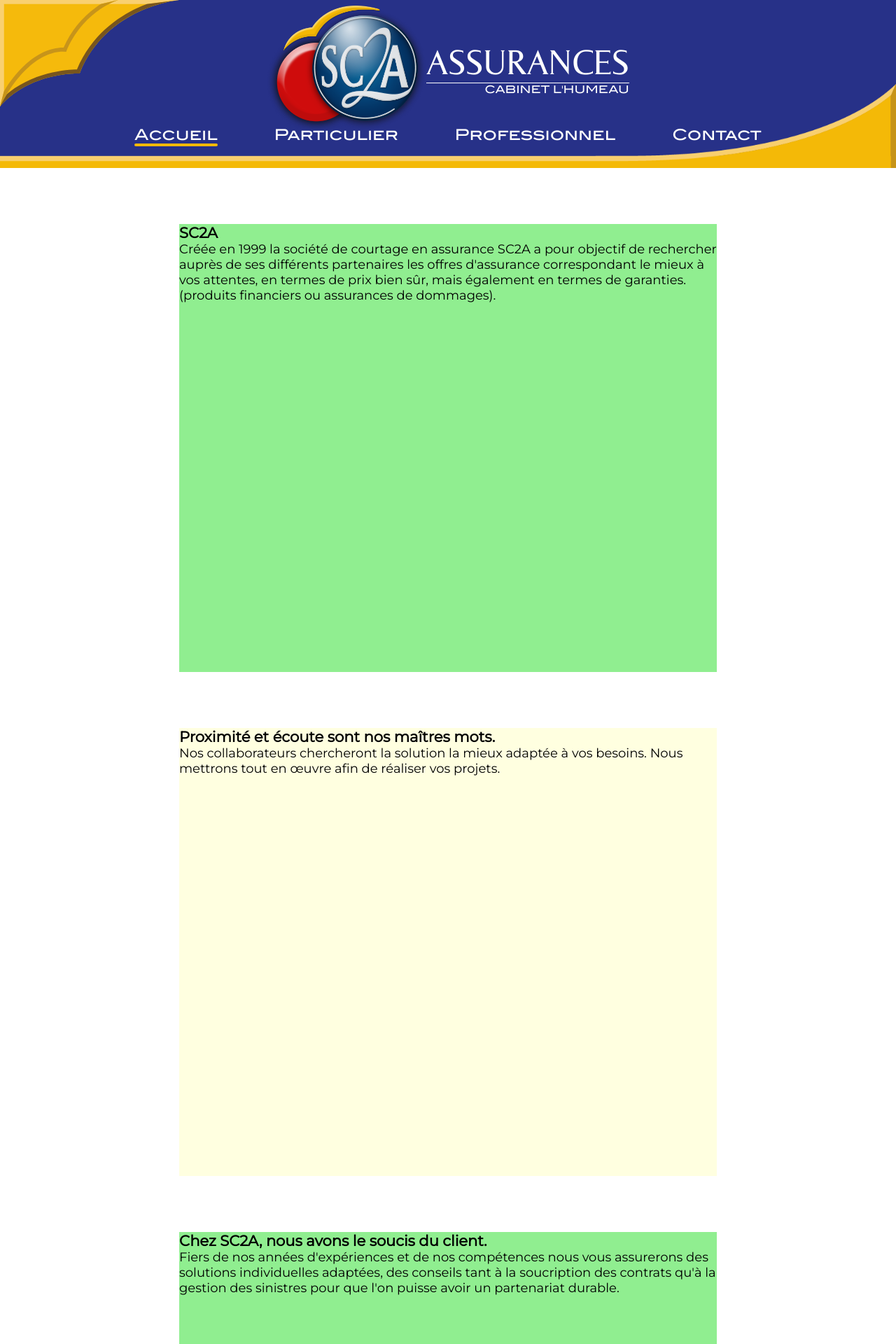
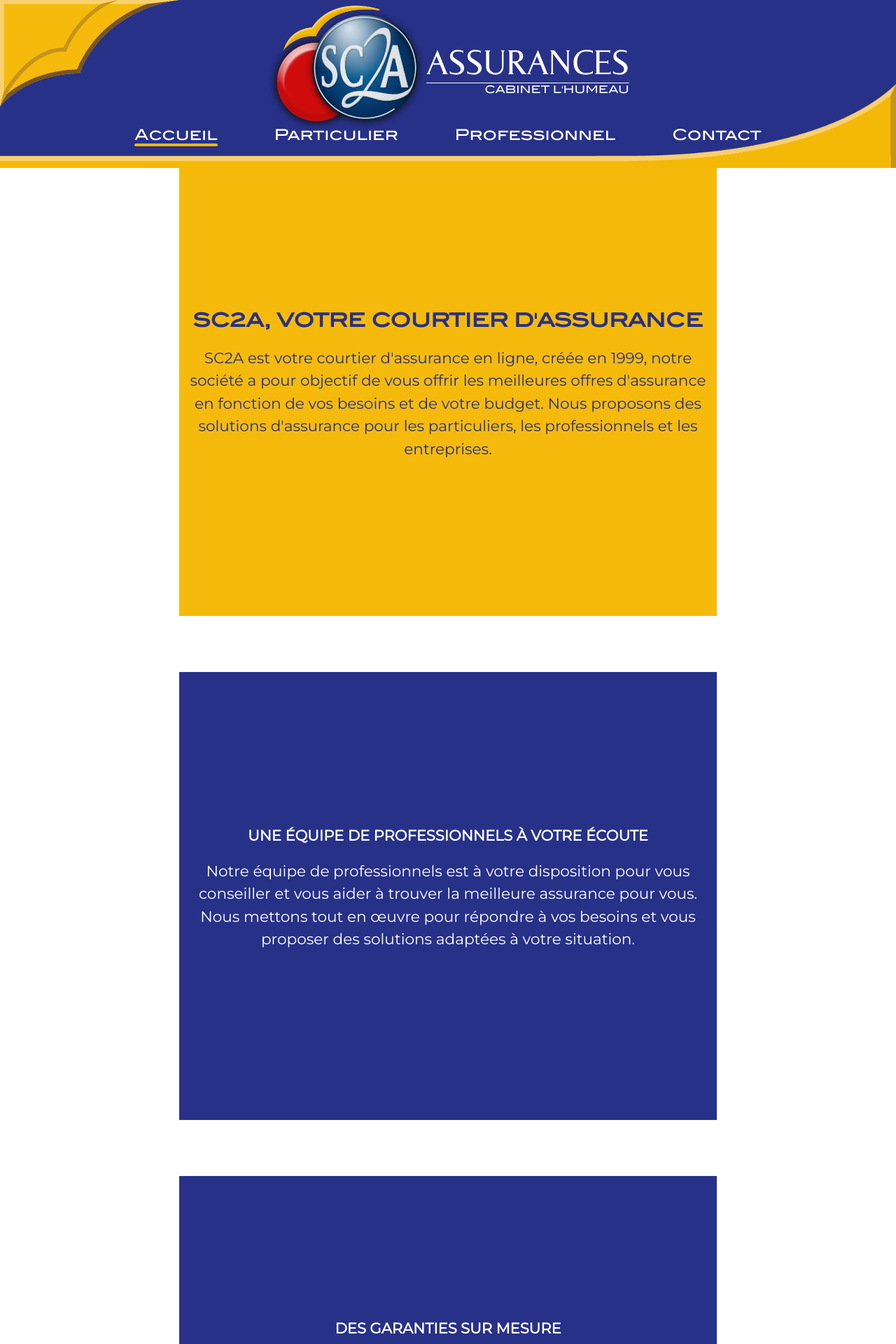
Before and after one commit to al-humea/sc2a-website, a Vue app: page /Accueil in a window 1280 px wide. Shown: the top 1920 px of the page at 70% size. Built offline with nearby package versions, Linux system fonts and the light colour scheme.

Commit message:
Small changes to mentions légales and front page :)

```diff
--- a/src/App.vue
+++ b/src/App.vue
@@ -66,7 +66,3 @@ export default {
 		}
 	}
 </style>
-
-
-
-FICHIER CSS AVEC LES TRANSITIONS
--- a/src/views/Accueil.vue
+++ b/src/views/Accueil.vue
@@ -2,29 +2,24 @@
 	<div>
 		<div class="content">
 			<div class="page" id="first">
-			<h3>SC2A</h3>
+				<h2>SC2A, votre courtier d'assurance</h2>
 				<p>
-				Créée en 1999 la société de courtage en assurance SC2A a pour objectif de rechercher auprès de ses
-				différents partenaires les offres d'assurance correspondant le mieux à vos attentes, en termes de prix bien sûr,
-				mais également en termes de garanties. (produits financiers ou assurances de dommages).
+					SC2A est votre courtier d'assurance en ligne, créée en 1999, notre société a pour objectif de vous offrir les meilleures offres d'assurance en fonction de vos besoins et de votre budget. Nous proposons des solutions d'assurance pour les particuliers, les professionnels et les entreprises.
 				</p>
 			</div>
 			<div class="page" id="second">
-			<h3>Proximité et écoute sont nos maîtres mots.</h3>
-			<p>Nos collaborateurs chercheront la solution la mieux adaptée à vos besoins.
-				Nous mettrons tout en œuvre afin de réaliser vos projets.</p>
+				<h3>Une équipe de professionnels à votre écoute</h3>
+				<p>Notre équipe de professionnels est à votre disposition pour vous conseiller et vous aider à trouver la meilleure assurance pour vous. Nous mettons tout en œuvre pour répondre à vos besoins et vous proposer des solutions adaptées à votre situation.</p>
 			</div>
 			<div class="page" id="third">
-			<h3>Chez SC2A, nous avons le soucis du client.</h3>
+				<h3>Des garanties sur mesure</h3>
 				<p>
-				Fiers de nos années d'expériences et de nos compétences nous vous assurerons des
-				solutions individuelles adaptées, des conseils tant à la soucription des contrats qu'à la gestion des sinistres pour que l'on puisse avoir un
-				partenariat durable.
+					Nous avons 30 ans d'expérience dans le domaine de l'assurance, et nous mettons cette expérience à votre disposition pour vous proposer des garanties sur mesure. Nous vous accompagnons tout au long de votre contrat d'assurance, depuis la souscription jusqu'à la gestion des sinistres.
 				</p>
 			</div>
 			<div class="page" id="last">
-			<p>En tant que courtier d'assurances indépendant et avec plus de 30 années d'expérience, SC2A sera à vos côtés qu'il s'agisse de vous assurer
-				personnellement, d'assurer votre famille, d'assurer vos biens, ou vos outils de travail.</p>
+				<h3>Des tarifs compétitifs</h3>
+				<p>En tant que courtier d'assurance indépendant, nous avons accès à un large panel d'offres d'assurance. Nous négocions pour vous les meilleurs tarifs pour assurer vous, votre famille, vos biens et vos outils de travail.</p>
 			</div>
 		</div>
 		<FooterBar/>
@@ -52,7 +47,7 @@
 
 <style scoped>
 	.content {
-		margin: 10vh auto;
+		margin:auto;
 		display: flex;
 		flex-direction: column;
 		gap: 10vh;
@@ -62,12 +57,29 @@
 		height: 80vh;
 		display: flex;
 		flex-direction: column;
+		align-items: center;
+		justify-content: center;
+		text-align: center;
+		color: #273188;
 	}
 
-	.page:nth-child(even){
-		background-color: lightyellow;
+	#first {
+		background-color: #F5BA0C;
 	}
-	.page:nth-child(odd){
-		background-color: lightgreen;
+	#second, #third, #last {
+		background-color: #273188;
+		color: white;
 	}
+	h2, h3 {
+		margin: 0;
+		padding: 0;
+		text-transform: uppercase;
+		font-weight: bold;
+	}
+	p {
+		font-size: 1.2em;
+		line-height: 1.5em;
+		margin: 1em 0;
+	}
+
 </style>
--- a/src/views/MentionsLegales.vue
+++ b/src/views/MentionsLegales.vue
@@ -58,11 +58,7 @@ import FooterBar from '@/components/FooterBar.vue';
 			<div id="Editeur">
 				<h2>Editeur</h2>
 				<table>
-				<tr><td colspan="2">SARL SC2A</td></tr>
-				<tr>
-					<td colspan="2">63 AV JEAN LOLIVE 93500 PANTIN</td>
-				</tr>
-				<tr></tr>
+					<tr><td colspan="2" style="text-decoration:underline">SARL SC2A, 63 AV JEAN LOLIVE 93500 PANTIN</td></tr>
 					<tr>
 						<td>Directeur de la publication :</td>
 						<td>Christophe L’HUMEAU / Guillaume L’HUMEAU</td>
@@ -75,14 +71,19 @@ import FooterBar from '@/components/FooterBar.vue';
 			</div>
 			<div id="Hebergeur">
 				<h2>Hebergeur (Mettre à jour)</h2>
-				<p>ORANGE<br>Société anonyme au capital de 10 640 226 396 euros, RCS Nanterre 380 129 866<br>
-				Siège social</p>
+				<table>
+					<tr><td colspan="2">ORANGE<br>Société anonyme au capital de 10 640 226 396 euros, RCS Nanterre 380 129 866</td></tr>
+					<tr>
+						<td>Siège social</td>
+						<td>
 							<ul>
 								<li>111, quai du Président Roosevelt, 92130 ISSY-LES-MOULINEAUX</li>
 								<li>et domiciliée pour les besoins des présentes,1 avenue Nelson Mandela</li>
 								<li>, 94745 ARCUEIL</li>
 							</ul>
-				<p>Télephone : +33 1 44 44 22 22</p>
+						</td>
+					</tr>
+				</table>
 			</div>
 			<div id="Conditions">
 				<h2>Conditions Générales</h2>
@@ -126,6 +127,12 @@ import FooterBar from '@/components/FooterBar.vue';
 </template>
 
 <style scoped>
+	.content {
+		margin: 8vh auto;
+		color: #555;
+		font-size: 1.2em;
+		line-height: 1.6em;
+	}
 	div + div{
 		margin-top: 2vh;
 	}
@@ -138,9 +145,62 @@ import FooterBar from '@/components/FooterBar.vue';
 		color: black;
 		font-family: Helvetica, Arial, sans-serif;
 	}
+	td, th {
+		padding: .5em;
+		border: 1px solid #ddd;
+	}
 	/*
 	** N'OUBLIE SURTOUT PAS
 	** LE LIEN DU SITE EN ROUGE
 	*/
 	b {color:red}
 </style>
+
+
+<style scoped>
+/*.content {
+
+    width: 80%;
+
+
+}
+
+table {
+    width: 100%;
+    border-collapse: collapse;
+    margin: 2em 0;
+}
+
+td, th {
+    padding: .5em;
+    border: 1px solid #ddd;
+}
+
+h2 {
+    margin-top: 2em;
+    text-align: center;
+    text-transform: uppercase;
+    font-size: 1.6em;
+    letter-spacing: 2px;
+}
+
+#Contact {
+    text-align: center;
+}
+
+#Contact ul {
+    list-style: none;
+    padding: 0;
+    margin: 2em 0;
+}
+
+#Contact li {
+    padding: .5em 0;
+}
+
+#me-router-link {
+    color: #273188;
+    text-decoration: none;
+}
+*/
+</style>
```
Also changed, not shown: 1 other file (tests, documents, lock files or other folders). Lines whose indentation alone changed are shown as unchanged.
